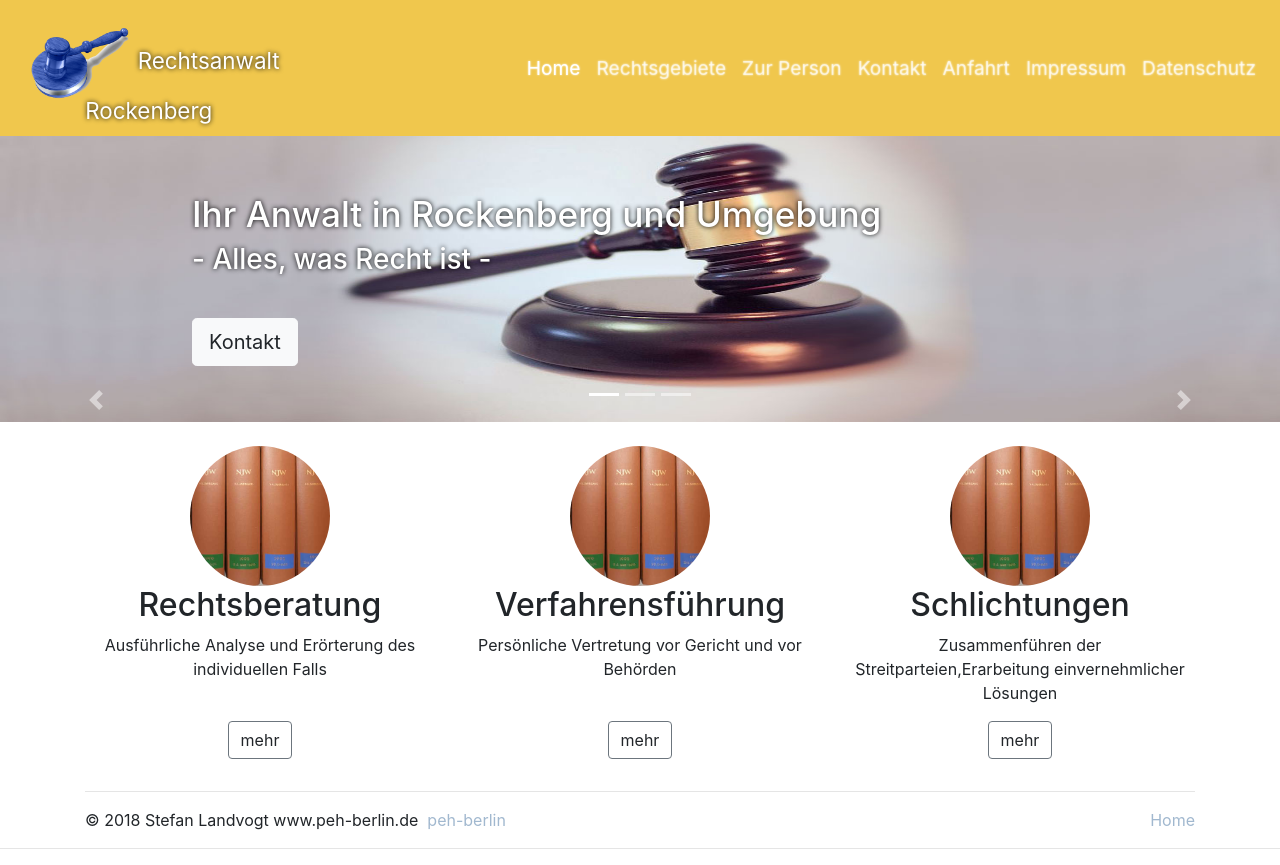
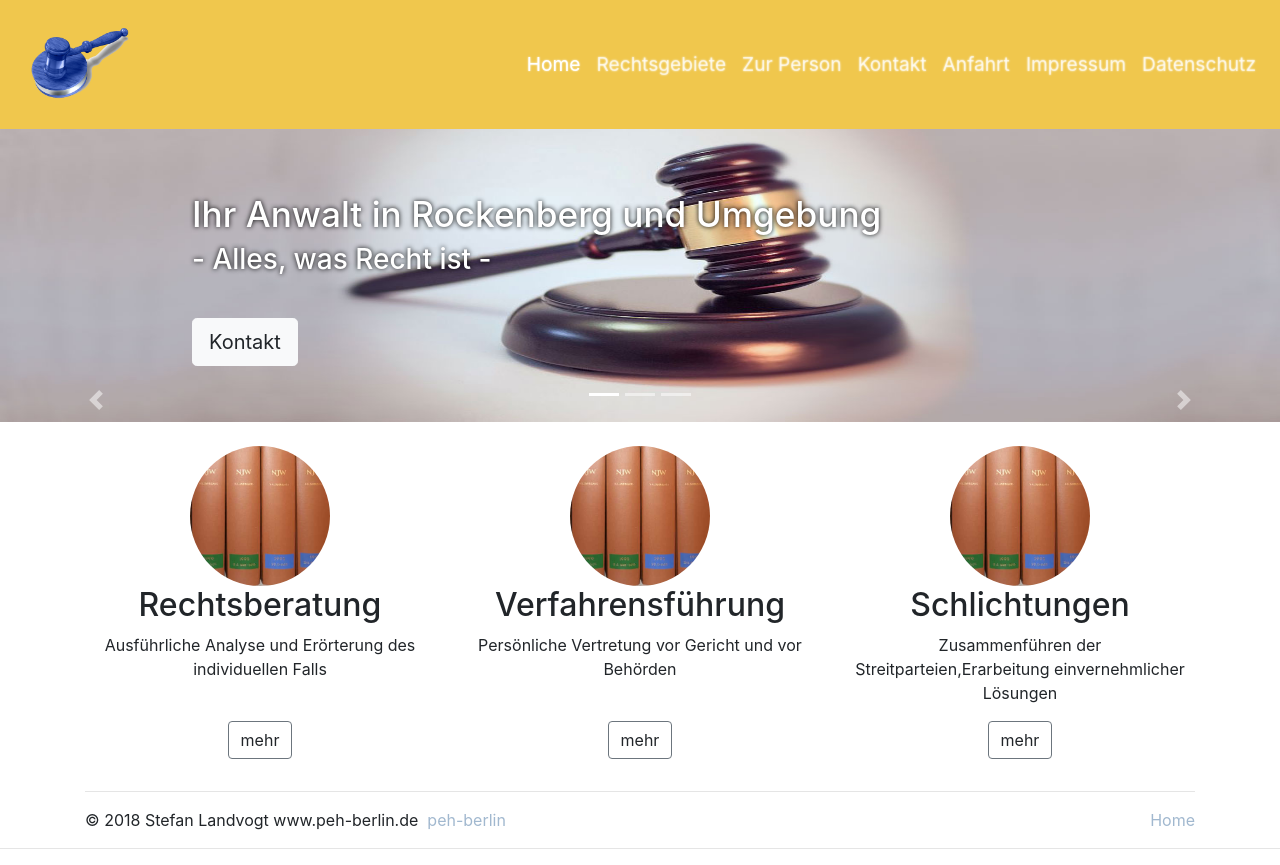
Before and after one commit to raini456/project_2018_06_Slandvogt, a website: page public_html/index.html in a window 1280 px wide. Drawn offline with nearby package versions, Linux system fonts and the light colour scheme; files that its build step writes are made by us from their sources.

Commit message:
final commit with pic, 28.06.2018

```diff
--- a/public_html/templates/header.html
+++ b/public_html/templates/header.html
@@ -2,7 +2,7 @@
     <div class="container">
     <nav class="navbar navbar-expand-md navbar-dark fixed-top bg-warning">
         <a href="#"></a>
-        <a class="navbar-brand mt-1 mb-2 fontBrand" href="#/home"><img id="logo" src="assets/images/hammer.png" alt="Logo">Rechtsanwalt<br>&nbsp;&nbsp;&nbsp;&nbsp;&nbsp;&nbsp;&nbsp;&nbsp;&nbsp;&nbsp; Rockenberg<br></a>
+        <a class="navbar-brand mt-1 mb-2 fontBrand" href="#/home"><img id="logo" src="assets/images/hammer.png" alt="Logo"><!--Rechtsanwalt<br>&nbsp;&nbsp;&nbsp;&nbsp;&nbsp;&nbsp;&nbsp;&nbsp;&nbsp;&nbsp; Rockenberg<br--></a>
         <button class="navbar-toggler" type="button" data-toggle="collapse" data-target="#navbarCollapse" aria-controls="navbarCollapse" aria-expanded="false" aria-label="Toggle navigation">
           <span class="navbar-toggler-icon"></span>
         </button>
```
Also changed, not shown: public_html/index.html (+0 -2 lines), public_html/assets/images/screenshot.8.jpg (added).
